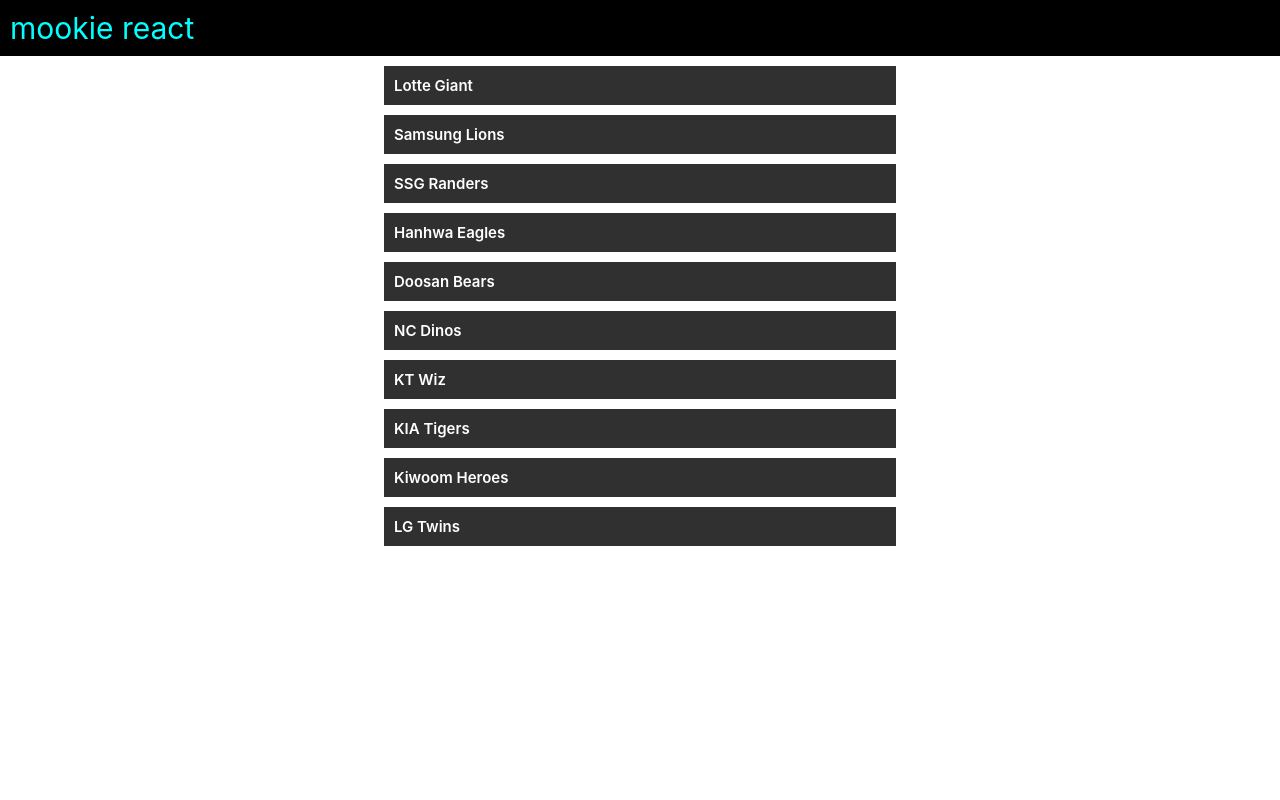
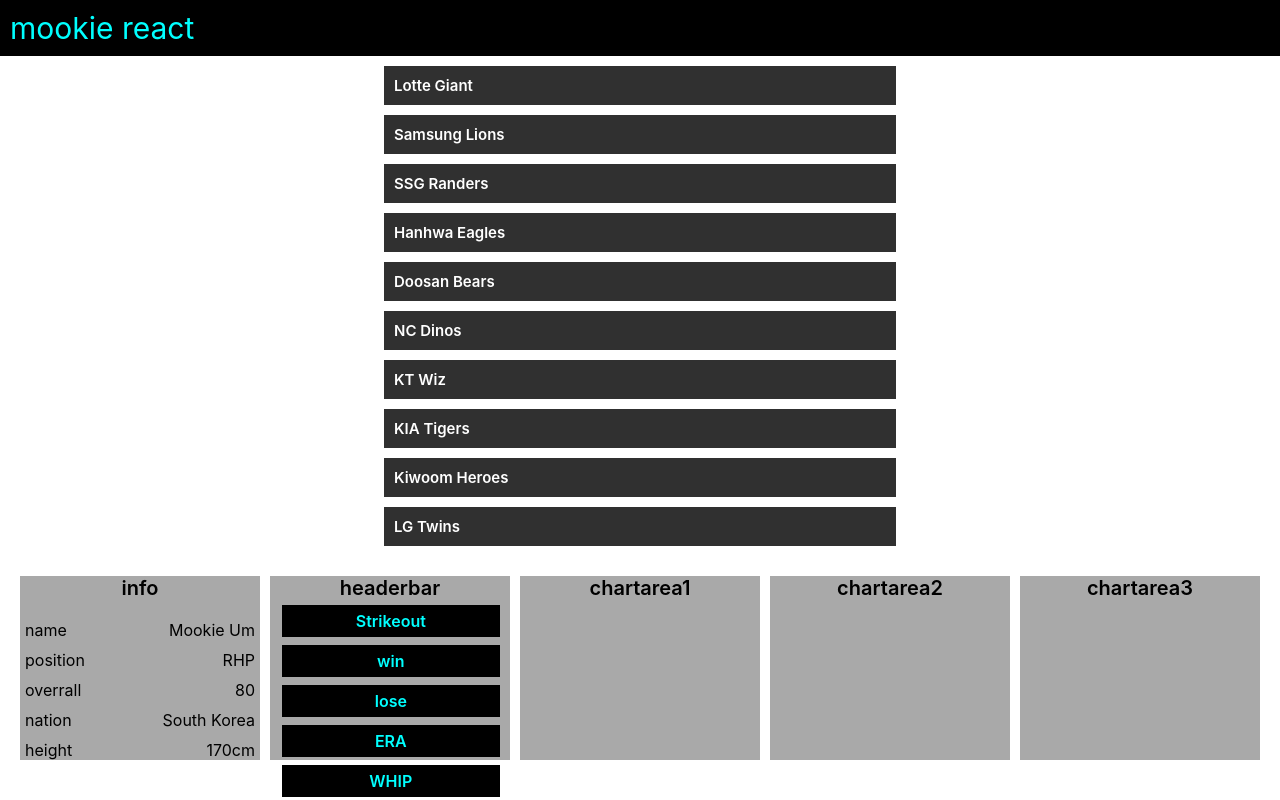
Before and after one commit to tony2550/react-DragAndDrop, a React (Create React App) app: page / in a window 1280 px wide. Built offline with nearby package versions, Linux system fonts and the light colour scheme.

Commit message:
feat: dashboard 화면 추가 및 스타일 추가

```diff
--- a/src/App.js
+++ b/src/App.js
@@ -1,4 +1,5 @@
 import React from 'react';
+import Dashboard from './component/Dashboard';
 import RankKBO from './component/RankKBO';
 import './css/App.css';
 
@@ -11,6 +12,9 @@
         <span>{textValue}</span>
       </div>
       <RankKBO />
+      <div className="content-wrapper">
+        <Dashboard />
+      </div>
     </>
   );
 };
--- a/src/component/Dashboard.js
+++ b/src/component/Dashboard.js
@@ -0,0 +1,75 @@
+import React, { useEffect, useState } from 'react';
+import '../css/Dashboard.css';
+
+const playerData = {
+  name: 'Mookie Um',
+  position: 'RHP',
+  overrall: '80',
+  nation: 'South Korea',
+  height: '170cm',
+};
+
+const Dashboard = () => {
+  const [barlist, setBarlist] = useState([
+    'Strikeout',
+    'win',
+    'lose',
+    'ERA',
+    'WHIP',
+  ]);
+
+  return (
+    <>
+      <div className="app_dashboard">
+        <div className="app_dashboard__dnd-wrapper">
+          <div className="div_info">
+            <div>info</div>
+            <ul>
+              <li>
+                <span>name</span>
+                <span>{playerData.name}</span>
+              </li>
+              <li>
+                <span>position</span>
+                <span>{playerData.position}</span>
+              </li>
+              <li>
+                <span>overrall</span>
+                <span>{playerData.overrall}</span>
+              </li>
+              <li>
+                <span>nation</span>
+                <span>{playerData.nation}</span>
+              </li>
+              <li>
+                <span>height</span>
+                <span>{playerData.height}</span>
+              </li>
+            </ul>
+          </div>
+          <div>
+            <div>headerbar</div>
+            <div className="headerbar-wrapper">
+              {barlist.map((item, index) => (
+                <div className="baritem" key={index} draggable>
+                  {item}
+                </div>
+              ))}
+            </div>
+          </div>
+          <div>
+            <div>chartarea1</div>
+          </div>
+          <div>
+            <div>chartarea2</div>
+          </div>
+          <div>
+            <div>chartarea3</div>
+          </div>
+        </div>
+      </div>
+    </>
+  );
+};
+
+export default Dashboard;
--- a/src/css/App.css
+++ b/src/css/App.css
@@ -26,3 +26,7 @@
   font-size: 30px;
   padding: 10px;
 }
+
+.content-wrapper {
+  margin-top: 30px;
+}
--- a/src/css/Dashboard.css
+++ b/src/css/Dashboard.css
@@ -0,0 +1,48 @@
+.app_dashboard__dnd-wrapper {
+  margin: 10px 20px;
+  display: flex;
+  flex-direction: row;
+  gap: 10px;
+}
+
+.app_dashboard__dnd-wrapper > div {
+  width: 20%;
+  background-color: darkgray;
+  height: 23vh;
+}
+
+.app_dashboard__dnd-wrapper > div > div:nth-child(1) {
+  text-align: center;
+  font-size: 15pt;
+  font-weight: 600;
+}
+
+.div_info > ul {
+  margin: 20px 5px;
+  padding: 0px;
+}
+
+.div_info > ul > li {
+  list-style: none;
+  display: flex;
+  justify-content: space-between;
+  margin-top: 10px;
+}
+
+.headerbar-wrapper {
+  margin-top: 5px;
+  display: flex;
+  flex-direction: column;
+  gap: 8px;
+}
+
+.baritem {
+  width: 17vw;
+  margin-right: 5%;
+  margin-left: 5%;
+  padding: 6px 12px;
+  text-align: center;
+  background-color: black;
+  color: aqua;
+  font-weight: 600;
+}
```
